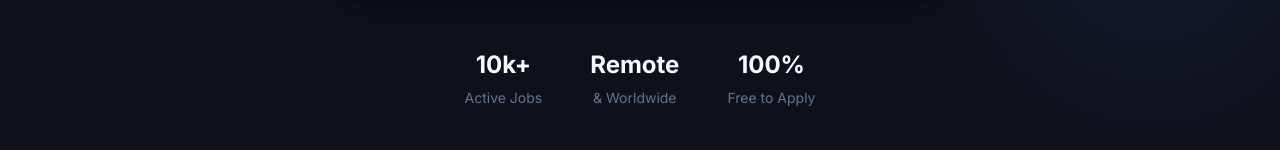
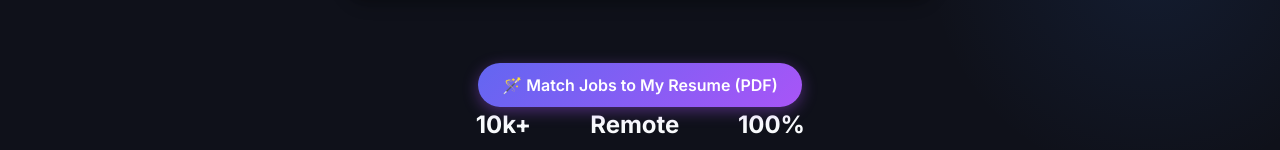
Before and after one commit to Aravind1Kumar/JobSeeker, a Next.js app: page / in a window 1280 px wide. Shown: the part 402-552 px from the top of the page. Built offline with nearby package versions, Linux system fonts and the light colour scheme; no server answers.

Commit message:
Implement AI Resume Matching with NVIDIA Gemma-2-27b-it

```diff
--- a/package.json
+++ b/package.json
@@ -11,6 +11,7 @@
   "dependencies": {
     "date-fns": "^4.1.0",
     "next": "14.2.14",
+    "pdf-parse": "^2.4.5",
     "react": "^18",
     "react-dom": "^18",
     "react-icons": "^5.6.0"
--- a/src/components/Hero.tsx
+++ b/src/components/Hero.tsx
@@ -3,6 +3,7 @@
 import React, { useState } from 'react';
 import styles from './Hero.module.css';
 import { MdSearch } from 'react-icons/md';
+import ResumeUpload from './ResumeUpload';
 
 interface HeroProps {
   onSearch?: (query: string) => void;
@@ -13,6 +14,11 @@ const Hero: React.FC<HeroProps> = ({ onSearch }) => {
 
   const handleSearch = () => {
     if (onSearch) onSearch(query);
+  };
+
+  const handleSkillsExtracted = (skills: string) => {
+    setQuery(skills);
+    if (onSearch) onSearch(skills);
   };
 
   return (
@@ -39,6 +45,8 @@ const Hero: React.FC<HeroProps> = ({ onSearch }) => {
           <button className={styles.searchBtn} onClick={handleSearch}>Search Jobs</button>
         </div>
 
+        <ResumeUpload onSkillsExtracted={handleSkillsExtracted} />
+
         <div className={styles.stats}>
           <div className={styles.statItem}>
             <span className={styles.statNumber}>10k+</span>
--- /dev/null
+++ b/src/components/ResumeUpload.module.css
@@ -0,0 +1,70 @@
+.uploadWrapper {
+  display: flex;
+  flex-direction: column;
+  align-items: center;
+  gap: 0.5rem;
+  margin-top: 1rem;
+}
+
+.hiddenInput {
+  display: none;
+}
+
+.aiButton {
+  position: relative;
+  overflow: hidden;
+  display: flex;
+  align-items: center;
+  justify-content: center;
+  gap: 0.5rem;
+  padding: 0.75rem 1.5rem;
+  font-size: 1rem;
+  font-weight: 600;
+  color: white;
+  background: linear-gradient(135deg, #6366f1, #a855f7, #ec4899);
+  background-size: 200% 200%;
+  border: none;
+  border-radius: var(--radius-xl);
+  cursor: pointer;
+  transition: all 0.3s ease;
+  box-shadow: 0 4px 15px rgba(168, 85, 247, 0.4);
+}
+
+.aiButton:hover {
+  transform: translateY(-2px);
+  box-shadow: 0 6px 20px rgba(168, 85, 247, 0.6);
+  background-position: right center;
+}
+
+.aiButton:active {
+  transform: translateY(1px);
+}
+
+.aiButton.analyzing {
+  opacity: 0.85;
+  cursor: not-allowed;
+  transform: none;
+  background: linear-gradient(135deg, #4f46e5, #9333ea);
+}
+
+.spinner {
+  width: 1rem;
+  height: 1rem;
+  border: 2px solid rgba(255, 255, 255, 0.3);
+  border-top-color: white;
+  border-radius: 50%;
+  animation: spin 1s linear infinite;
+}
+
+@keyframes spin {
+  to {
+    transform: rotate(360deg);
+  }
+}
+
+.errorText {
+  color: #ef4444;
+  font-size: 0.875rem;
+  font-weight: 500;
+  margin: 0;
+}
--- /dev/null
+++ b/src/components/ResumeUpload.tsx
@@ -0,0 +1,94 @@
+"use client";
+
+import React, { useRef, useState } from "react";
+import styles from "./ResumeUpload.module.css";
+
+interface ResumeUploadProps {
+  onSkillsExtracted: (query: string) => void;
+}
+
+export default function ResumeUpload({ onSkillsExtracted }: ResumeUploadProps) {
+  const fileInputRef = useRef<HTMLInputElement>(null);
+  const [isAnalyzing, setIsAnalyzing] = useState(false);
+  const [error, setError] = useState<string | null>(null);
+
+  const handleUploadClick = () => {
+    fileInputRef.current?.click();
+  };
+
+  const handleFileChange = async (e: React.ChangeEvent<HTMLInputElement>) => {
+    const file = e.target.files?.[0];
+    if (!file) return;
+
+    if (file.type !== "application/pdf") {
+      setError("Please upload a valid PDF file.");
+      return;
+    }
+
+    setIsAnalyzing(true);
+    setError(null);
+
+    const formData = new FormData();
+    formData.append("file", file);
+
+    try {
+      const res = await fetch("/api/analyze-resume", {
+        method: "POST",
+        body: formData,
+      });
+
+      if (!res.ok) {
+        const errorData = await res.json();
+        throw new Error(errorData.error || "Failed to analyze resume");
+      }
+
+      const data = await res.json();
+
+      // We expect an array strings like ["React", "TypeScript", "AWS"]
+      if (data.skills && Array.isArray(data.skills) && data.skills.length > 0) {
+        const combinedSkills = data.skills.join(" ");
+        onSkillsExtracted(combinedSkills); // Pipe it straight back to the search bar query!
+      } else {
+        throw new Error("Could not extract technical skills from this resume.");
+      }
+
+    } catch (err: any) {
+      console.error(err);
+      setError(err.message);
+    } finally {
+      setIsAnalyzing(false);
+      // Reset input so they can upload the same file again if it failed
+      if (fileInputRef.current) fileInputRef.current.value = "";
+    }
+  };
+
+  return (
+    <div className={styles.uploadWrapper}>
+      <input
+        type="file"
+        accept="application/pdf"
+        ref={fileInputRef}
+        onChange={handleFileChange}
+        className={styles.hiddenInput}
+      />
+
+      <button
+        type="button"
+        onClick={handleUploadClick}
+        disabled={isAnalyzing}
+        className={`${styles.aiButton} ${isAnalyzing ? styles.analyzing : ""}`}
+      >
+        {isAnalyzing ? (
+          <>
+            <span className={styles.spinner}></span>
+            Analyzing Skills with AI...
+          </>
+        ) : (
+          "🪄 Match Jobs to My Resume (PDF)"
+        )}
+      </button>
+
+      {error && <p className={styles.errorText}>{error}</p>}
+    </div>
+  );
+}
```
Also changed, not shown: src/app/api/analyze-resume/route.ts (added, +76 -0 lines), 1 other file (tests, documents, lock files or other folders).
